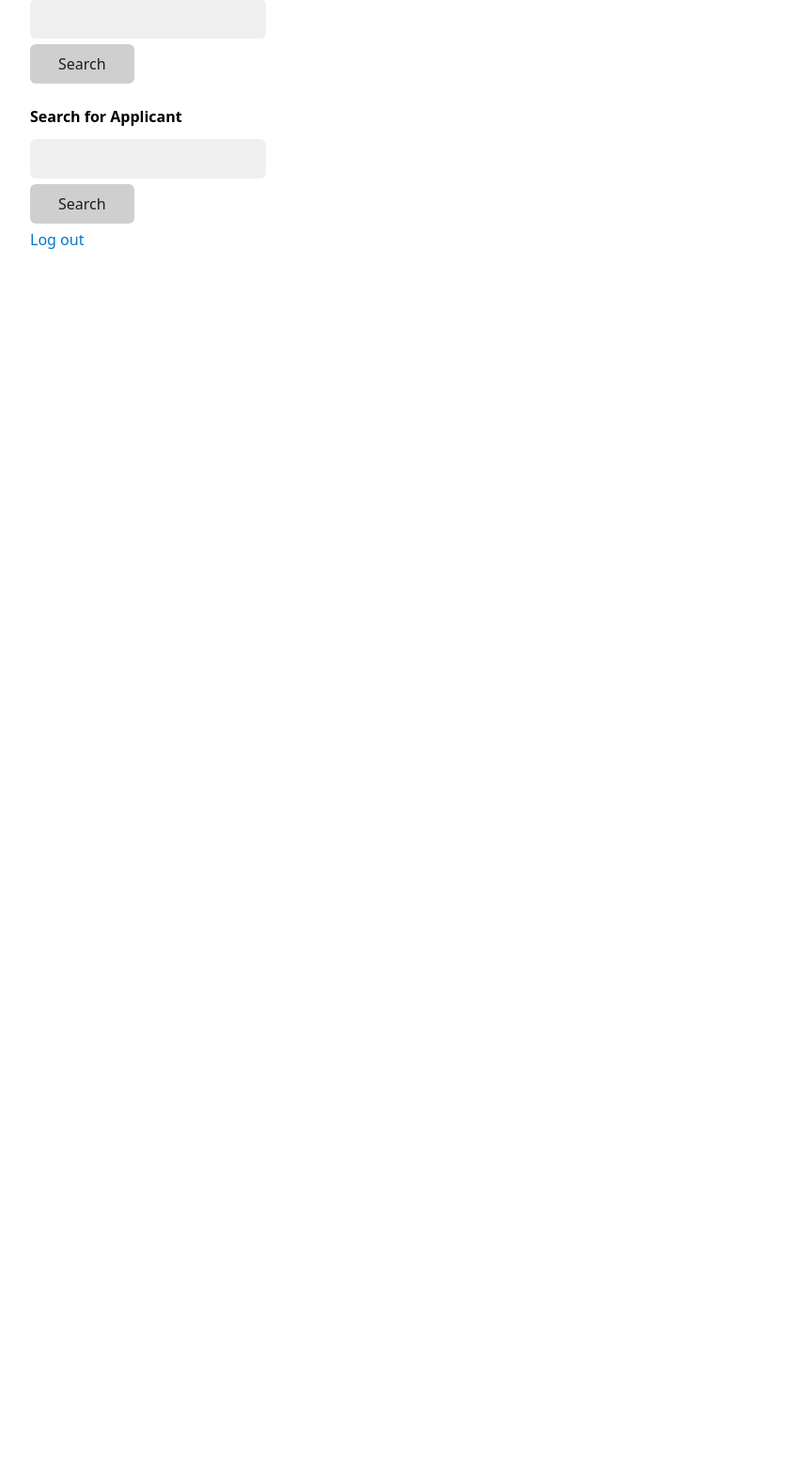
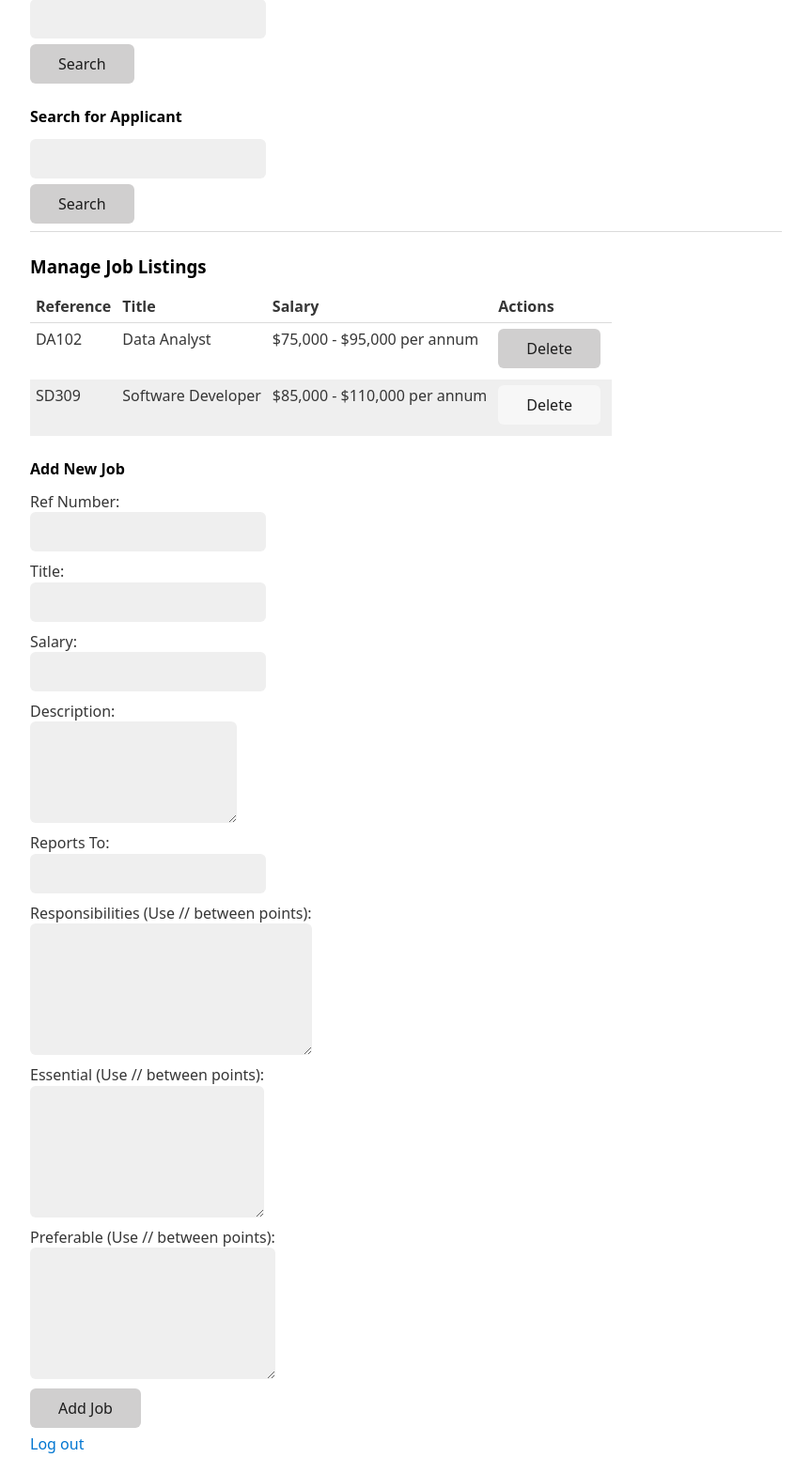
Before and after one commit to karina-wong/SEA, a PHP site: page /manage.php in a window 1280 px wide. Shown: the part 391-1959 px from the top of the page at 94% size, without its empty margins (208-1071 px from the left). Before the commit the page ends 656 px from the top, so only its background shows below. Run offline with PHP 8.4, Linux system fonts and the light colour scheme; the visitor is signed in with stand-in values (Sample User, id 1); data comes from the database, SQL or seed files in the repository; data that the repository does not hold is empty.

Commit message:
Code for displaying jobs table and adding and deleting completed in manage php

```diff
--- a/manage.php
+++ b/manage.php
@@ -13,6 +13,27 @@ $query = "SELECT * FROM manager WHERE email = '$email'";
 $result = mysqli_query($conn, $query);
 $user = mysqli_fetch_assoc($result);
 
+// Handle job deletion
+if ($_SERVER["REQUEST_METHOD"] === "POST" && isset($_POST['delete_job_id'])) {
+    $ref = mysqli_real_escape_string($conn, $_POST['delete_job_id']);
+    mysqli_query($conn, "DELETE FROM jobs WHERE refnum = '$ref'");
+}
+
+// Handle job insertion
+if ($_SERVER["REQUEST_METHOD"] === "POST" && isset($_POST['add_job'])) {
+    $ref = mysqli_real_escape_string($conn, $_POST['new_refnum']);
+    $title = mysqli_real_escape_string($conn, $_POST['new_title']);
+    $salary = mysqli_real_escape_string($conn, $_POST['new_salary']);
+    $desc = mysqli_real_escape_string($conn, $_POST['new_description']);
+    $report = mysqli_real_escape_string($conn, $_POST['new_report_to']);
+    $resps = mysqli_real_escape_string($conn, $_POST['new_responsibilities']);
+       $ess = mysqli_real_escape_string($conn, $_POST['new_essential']);
+    $pref = mysqli_real_escape_string($conn, $_POST['new_preferable']);
+
+    mysqli_query($conn, "INSERT INTO jobs (refnum, name, salary, description, report_to, responsibilities, essential, preferable)
+        VALUES ('$ref', '$title', '$salary', '$desc', '$report', '$resps', '$ess', '$pref')");
+}
+
 if ($_SERVER["REQUEST_METHOD"] === "POST"){
     if ($user && $_POST['form_id'] === 'total_delete') {
       $_SESSION['email'] = $_SESSION['db_email'];
@@ -26,8 +47,10 @@ if ($_SERVER["REQUEST_METHOD"] === "POST"){
   }
   if ($_SERVER["REQUEST_METHOD"] === "GET" && isset($_GET['form_id']) && $_GET['form_id'] === 'application_search'){
     $application_search = true;
+
 }
 ?>
+
 
 <!DOCTYPE html>
 <html lang="en">
@@ -147,6 +170,54 @@ if ($_SERVER["REQUEST_METHOD"] === "POST"){
              endif;
              ?>
         </div>
+
+        <div>
+        <hr>
+        <h3>Manage Job Listings</h3>
+        <!-- Display for Existing Jobs -->
+        <table>
+            <thead>
+                <tr>
+                    <th>Reference</th>
+                    <th>Title</th>
+                    <th>Salary</th>
+                    <th>Actions</th>
+                </tr>
+            </thead>
+            <tbody>
+                <?php
+                $jobs_result = mysqli_query($conn, "SELECT * FROM jobs");
+                while ($job = mysqli_fetch_assoc($jobs_result)):
+                ?>
+                <tr>
+                    <td><?= htmlspecialchars($job['refnum']) ?></td>
+                    <td><?= htmlspecialchars($job['name']) ?></td>
+                    <td><?= htmlspecialchars($job['salary']) ?></td>
+                    <td>
+                        <form method="post" style="display:inline;">
+                            <input type="hidden" name="delete_job_id" value="<?= $job['refnum'] ?>">
+                            <button type="submit">Delete</button>
+                        </form>
+                    </td>
+                </tr>
+                <?php endwhile; ?>
+            </tbody>
+        </table>
+
+        <!-- Add New Job stuff-->
+        <h4>Add New Job</h4>
+        <form method="post">
+            <label>Ref Number: <input type="text" name="new_refnum" required></label><br>
+            <label>Title: <input type="text" name="new_title" required></label><br>
+            <label>Salary: <input type="text" name="new_salary" required></label><br>
+            <label>Description:<br><textarea name="new_description" rows="4" required></textarea></label><br>
+            <label>Reports To: <input type="text" name="new_report_to" required></label><br>
+            <label>Responsibilities (Use // between points):<br><textarea name="new_responsibilities" required></textarea></label><br>
+            <label>Essential (Use // between points):<br><textarea name="new_essential" required></textarea></label><br>
+            <label>Preferable (Use // between points):<br><textarea name="new_preferable" required></textarea></label><br>
+            <button type="submit" name="add_job">Add Job</button>
+        </form>
+        </div>
             <div><a href="logout.php">Log out</a></div>
 
  <?php else: ?>
```
